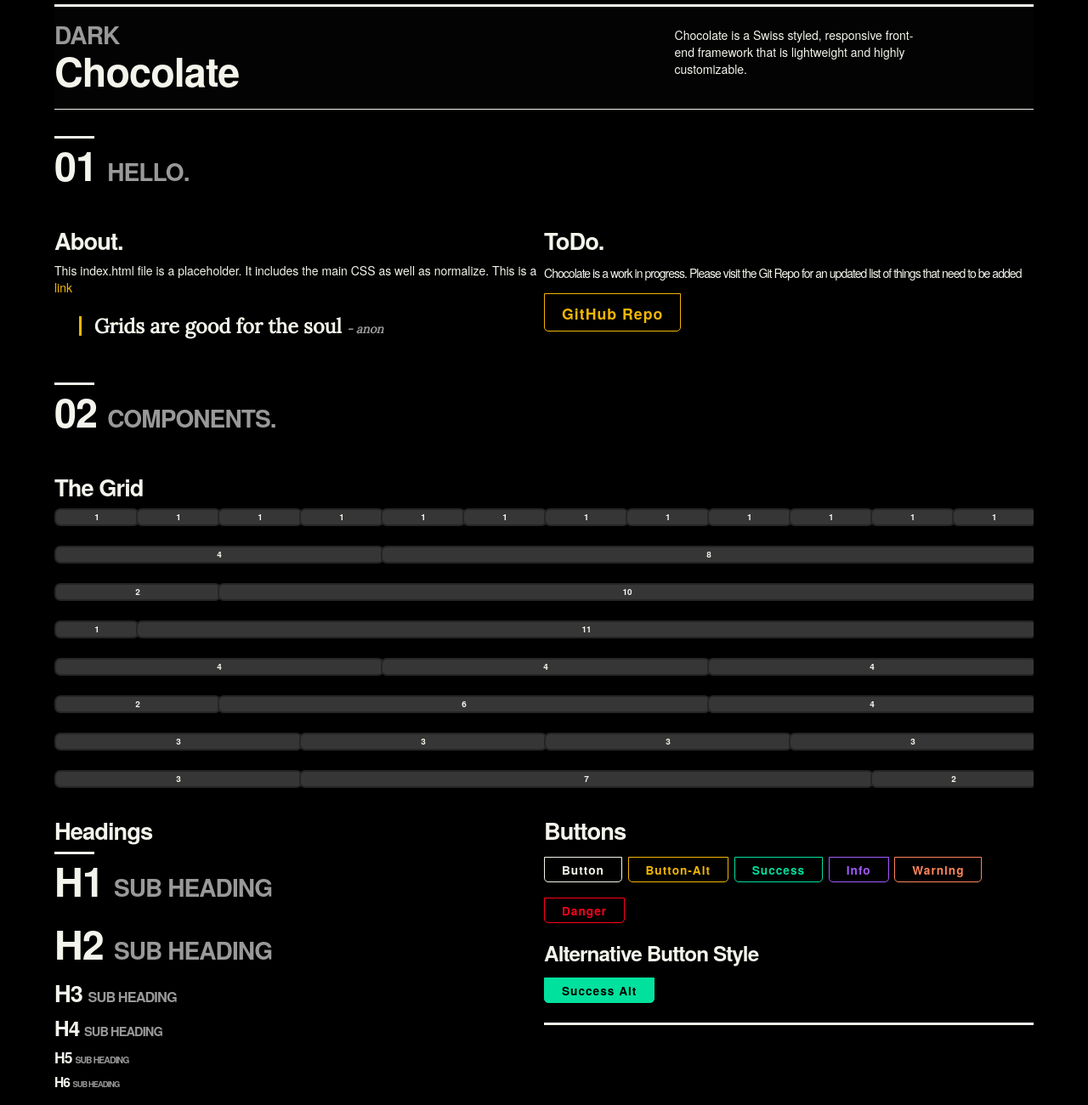
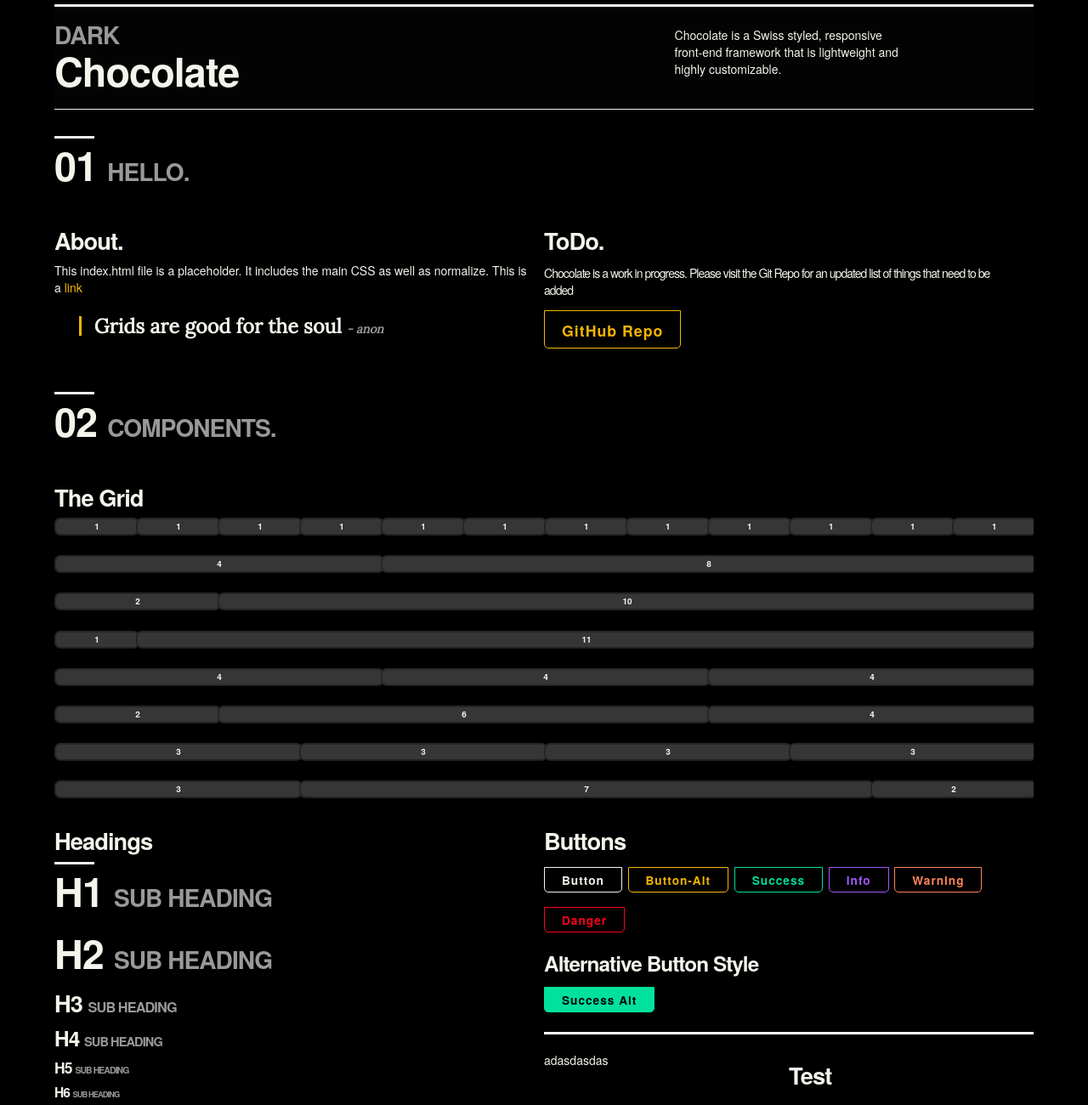
Before and after one commit to imRohan/chocolate-framework, a website: page index.html in a window 1280 px wide. Shown: the part 30-1330 px from the top of the page at 85% size. Drawn offline with nearby package versions, Linux system fonts and the light colour scheme.

Commit message:
added alt col

```diff
--- a/index.html
+++ b/index.html
@@ -24,7 +24,7 @@
                     <h2><small class="topHeading">Dark</small>Chocolate</h2>
                 </div>
                 <div class="offsetOneThird three col">
-                    <p>Chocolate is a Swiss styled, responsive front-end framework that is lightweight and highly customizable.</p>
+                    <p class="">Chocolate is a Swiss styled, responsive front-end framework that is lightweight and highly customizable.</p>
                 </div>
 
 
@@ -120,7 +120,14 @@
                 <button class="dangerBtn">Danger</button>
                 <h4>Alternative Button Style</h4>
                 <button class="successBtnAlt">Success Alt</button>
-                <hr>
+                <div class="row">
+                <div class="half col alt">
+                <p>adasdasdas</p>
+                </div>
+                <div class="half col alt">
+                <h3>Test</h3>
+                </div>
+                </div>
             </div>
         </div>
     </div>
--- a/scss/_grid.scss
+++ b/scss/_grid.scss
@@ -6,12 +6,11 @@
     margin: 0 auto;
     padding: 0 20px;
     box-sizing: border-box;
-
 }
 
-.colCheck{
-    height:17px;
-    width:100%;
+.colCheck {
+    height: 17px;
+    width: 100%;
     background-color: #363636;
     border: 2px solid #252525;
     border-radius: 7px;
@@ -20,26 +19,29 @@
     font-weight: 700;
     line-height: 17px;
     text-align: center;
-    color:$primaryColor;
+    color: $primaryColor;
 }
+
 @media (min-width: $small-device) {
     .container {
         width: 90%;
         padding: 0;
     }
-    .col{
+    .col {
         margin-bottom: 1%;
     }
 }
-.row{
-    display:block;
-    width:100%;
-    height:100%;
-    clear:both;
+
+.row {
+    display: block;
+    width: 100%;
+    height: 100%;
+    clear: both;
     padding-top: 2%;
 }
+
 .col {
-    display:block;
+    display: block;
     width: 100%;
     float: left;
     box-sizing: border-box;
@@ -51,7 +53,11 @@
         overflow-x: hidden;
     }
     .col {
-        margin-bottom:0;
+        margin-bottom: 0;
+    }
+    .alt {
+        border-top: $lineWidth solid white;
+        padding-top: 20px;
     }
     .one.col {
         @include colWidth(1);
@@ -68,7 +74,8 @@
     .five.col {
         @include colWidth(5);
     }
-    .six.col, .half.col {
+    .six.col,
+    .half.col {
         @include colWidth(6);
     }
     .seven.col {
@@ -89,7 +96,6 @@
     .twelve.col {
         width: 100%;
         margin-left: 0;
-
     }
     .oneThird.col {
         @include colWidth(4);
@@ -97,13 +103,13 @@
     .twoThirds.col {
         @include colWidth(8);
     }
-    .offsetQuarter.col{
-        margin-left:25%;
+    .offsetQuarter.col {
+        margin-left: 25%;
     }
     .offsetOneThird.col {
         margin-left: 30.0%;
     }
-    .offsetTwoThird.col{
+    .offsetTwoThird.col {
         margin-left: 60.0%;
     }
     .offsetHalf.col {
@@ -111,8 +117,7 @@
     }
     .col:first-child {
         margin-left: 0;
-        float:left;
+        float: left;
     }
 }
-
 /* Grid */
--- a/scss/_typography.scss
+++ b/scss/_typography.scss
@@ -96,7 +96,10 @@ p {
     font-variant: normal;
     font-weight: 400;
     line-height: 20px;
+    padding-right:3%
 }
+
+
 
 small {
     font-size: 60%;
```
Also changed, not shown: css/chocolate.css, 1 other file.
